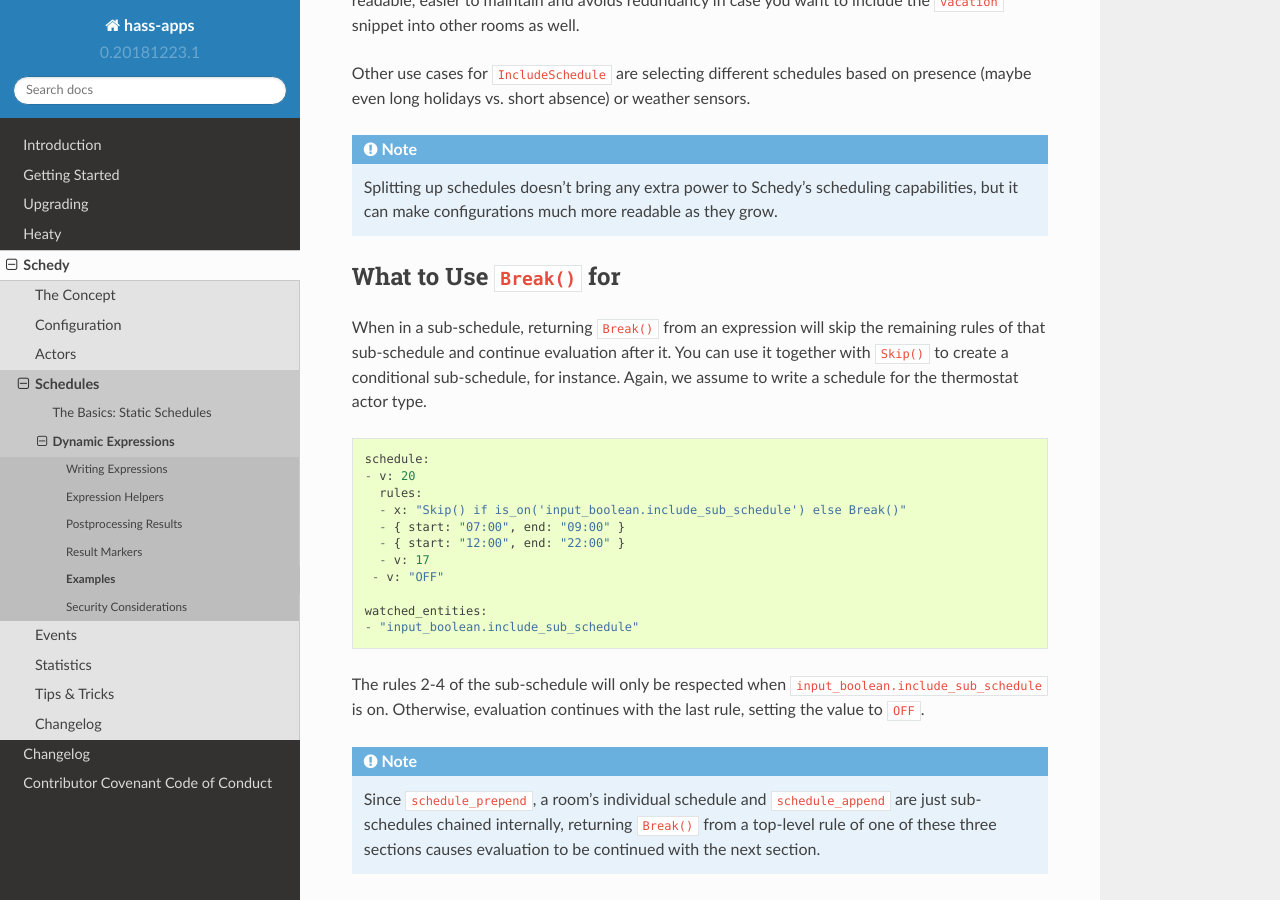
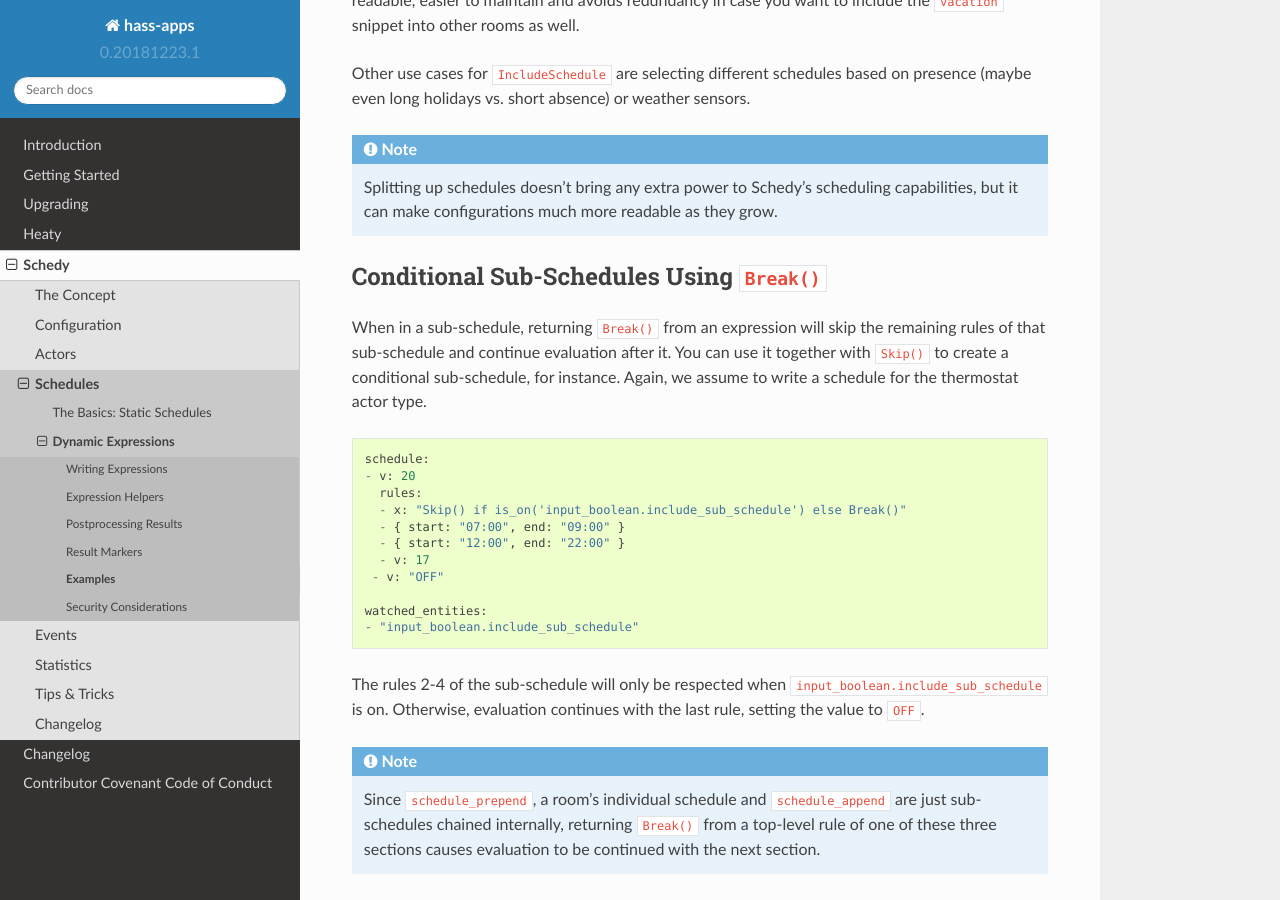
Before and after one commit to bob1de/hass-apps, a Sphinx documentation site: the page built from docs/apps/schedy/schedules/expressions/examples.rst, in a window 1280 px wide and 900 px high, scrolled down 2418 px. Built offline with Sphinx 7.4.7 and the Read the Docs theme 2.0.0, drawn with Linux system fonts in a browser that asks for light colours.

Commit message:
[schedy] Renamed example for using Break in docs

```diff
--- a/docs/apps/schedy/schedules/expressions/examples.rst
+++ b/docs/apps/schedy/schedules/expressions/examples.rst
@@ -140,8 +140,8 @@ weather sensors.
    readable as they grow.
 
 
-What to Use ``Break()`` for
----------------------------
+Conditional Sub-Schedules Using ``Break()``
+-------------------------------------------
 
 When in a sub-schedule, returning ``Break()`` from an expression will
 skip the remaining rules of that sub-schedule and continue evaluation
```
